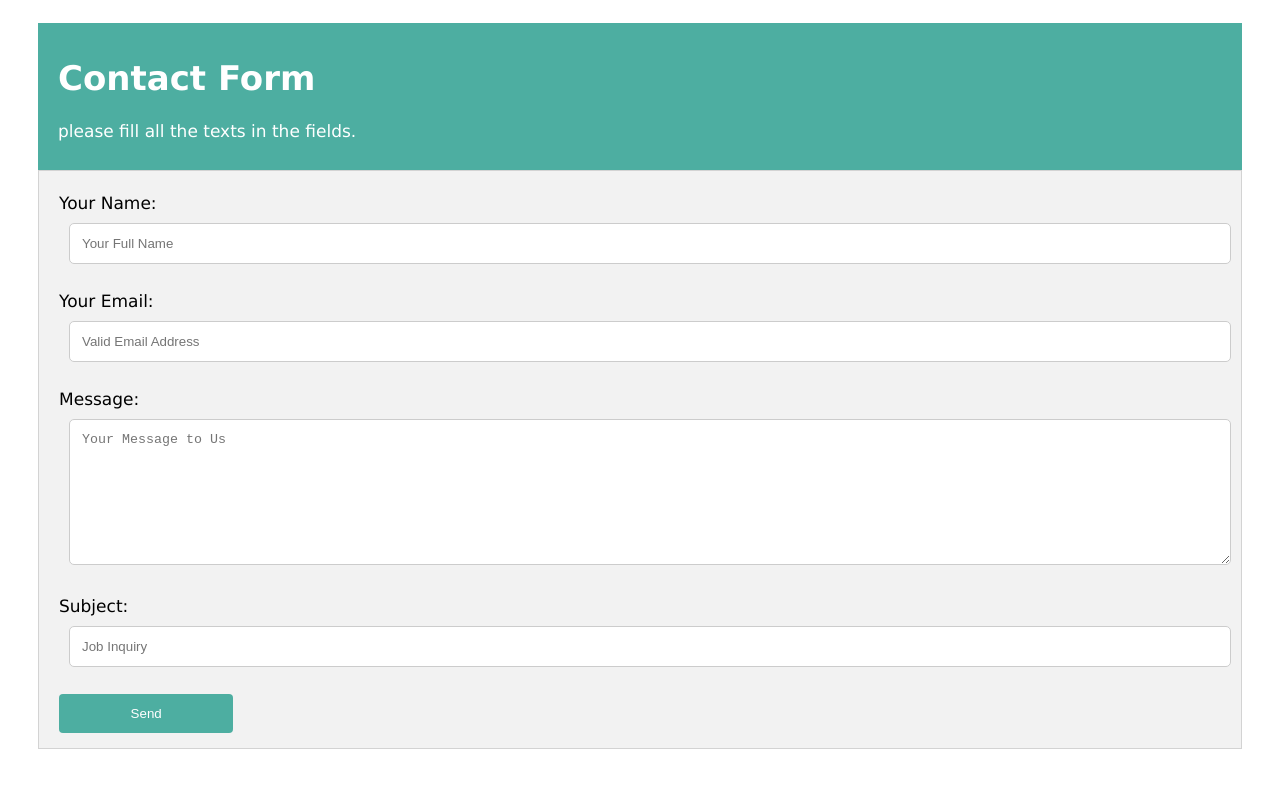
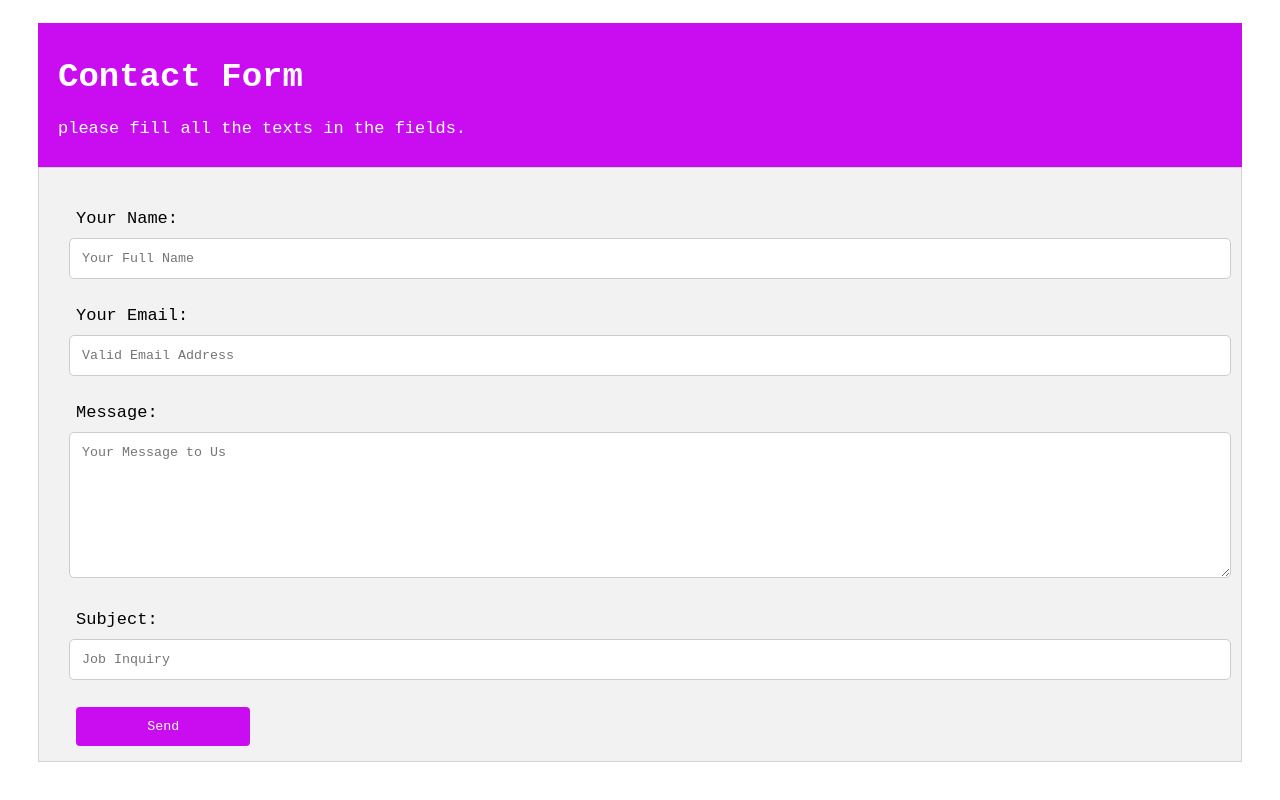
Before and after one commit to abhishek-kumar-21/contact-form, a plain HTML site: page index.html in a window 1280 px wide. Drawn offline with Linux system fonts and the light colour scheme.

Commit message:
Theme (#1)
merged pull request

```diff
--- a/index.html
+++ b/index.html
@@ -15,12 +15,13 @@
 
         <div class="container">
 
-    <p>Your Name: <input type="text" name="name" required placeholder="Your Full Name"></p>
-    <p>Your Email: <input type="email" name="email" id="email" placeholder="Valid Email Address"></p>
-    <p>Message: <textarea name="message" id="message" cols="100" rows="8" placeholder="Your Message to Us"></textarea></p>
-    <p>Subject: <input type="text" name="subject" id="subject" required placeholder="Job Inquiry"></p>
+    <br>
+    <p>&emsp;Your Name: <input type="text" name="name" required placeholder="Your Full Name"></p>
+    <p>&emsp;Your Email: <input type="email" name="email" id="email" placeholder="Valid Email Address"></p>
+    <p>&emsp;Message: <textarea name="message" id="message" cols="100" rows="8" placeholder="Your Message to Us"></textarea></p>
+    <p>&emsp;Subject: <input type="text" name="subject" id="subject" required placeholder="Job Inquiry"></p>
 
-    <input type="submit" value="Send">
+    &emsp;<input type="submit" value="Send">
 </form>
 </div>
 </body>
--- a/style.css
+++ b/style.css
@@ -1,5 +1,7 @@
 * {
   box-sizing: border-box;
+  font-family: 'Courier New', Courier, monospace;
+
 }
 body {
   font-family: Verdana, Geneva, Tahoma, sans-serif;
@@ -30,7 +32,7 @@ textarea {
 }
 
 input[type="submit"] {
-  background-color: #4daea1;
+  background-color: #ca0cf0;
   color: white;
   padding: 12px 20px;
   border: none;
@@ -40,11 +42,12 @@ input[type="submit"] {
 }
 
 input[type="submit"]:hover {
-  background-color: #4caf84;
+  background-color:#ffff;
+  color: black;
 }
 
 .seperate {
-  background-color: #4daea1;
+  background-color: #ca0cf0;
   color: white;
   padding: 12px 20px;
   border: none;
```
Also changed, not shown: 1 other file.
